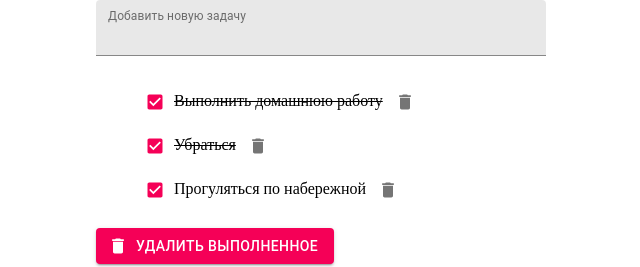
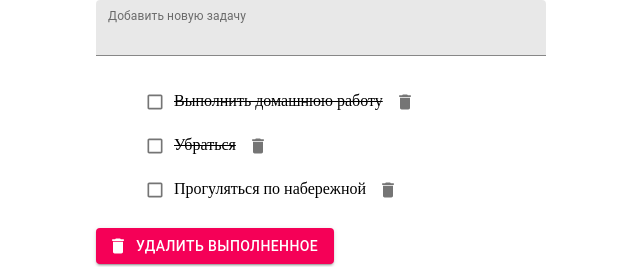
Before and after one commit to WebHeroSchool/reactfin, a React (Create React App) app: page / in a window 1280 px wide. Shown: the part 136-403 px from the top of the page, without its empty margins (319-959 px from the left). Built offline with nearby package versions, Linux system fonts and the light colour scheme.

Commit message:
no message

```diff
--- a/src/components/CheckboxItem/CheckboxItem.js
+++ b/src/components/CheckboxItem/CheckboxItem.js
@@ -3,7 +3,7 @@ import Checkbox from '@material-ui/core/Checkbox';
 
 const CheckboxItem = (isDone, OnClickDone) => (
 	<Checkbox
-        checked={isDone}
+        // checked={isDone}
 		onClick ={() => OnClickDone(isDone)}
         size="small"
         inputProps={{ 'aria-label': 'checkbox with small size' }}
```
Also changed, not shown: 1 other file (tests, documents, lock files or other folders).
